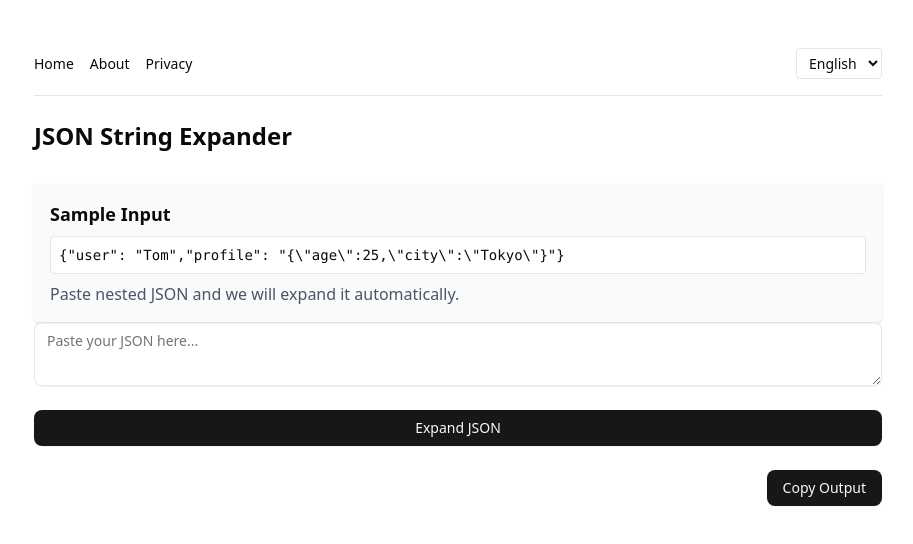
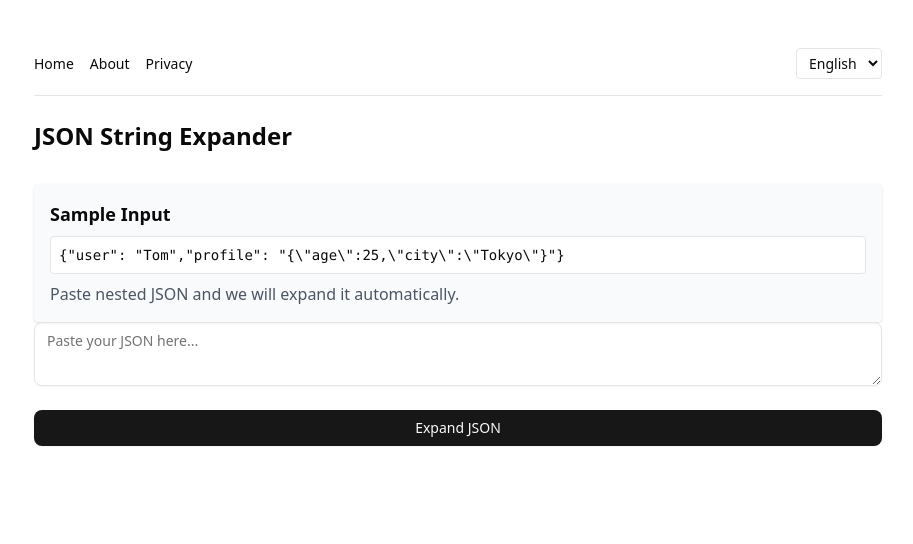
Before and after one commit to nerv828/json-expander-web, a Next.js app: page / in a window 1280 px wide. Shown: the top 544 px of the page, without its empty margins (182-1095 px from the left). Built offline with nearby package versions, Linux system fonts and the light colour scheme.

Commit message:
修改复制bug

```diff
--- a/components/JsonExpander.jsx
+++ b/components/JsonExpander.jsx
@@ -199,11 +199,7 @@ export default function JsonExpander() {
             placeholder={t.placeholder}
           />
           <Button onClick={handleExpand}>{t.expandButton}</Button>
-           <div className="flex justify-end">
-            <Button onClick={() => {
-              navigator.clipboard.writeText(output);
-            }}>{t.copy}</Button>
-          </div>
+
           {error && <p className="text-red-500 text-sm">{error}</p>}
           {outputJson && (
             <Card>
@@ -212,6 +208,11 @@ export default function JsonExpander() {
                 className="whitespace-pre-wrap break-words text-sm"
                 dangerouslySetInnerHTML={{ __html: syntaxHighlight(outputJson) }}
               />
+              <div className="flex justify-end">
+            <Button onClick={() => {
+              navigator.clipboard.writeText(outputJson);
+            }}>{t.copy}</Button>
+          </div>
               </CardContent>
             </Card>
 
```
